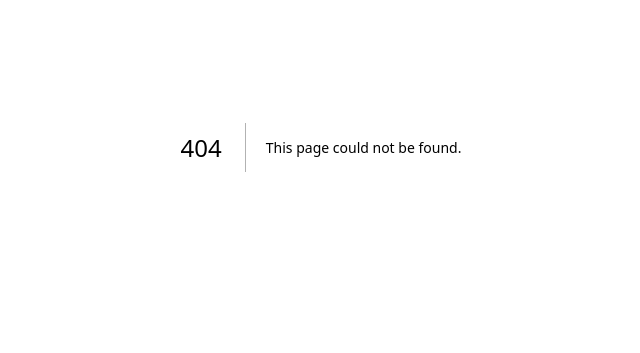
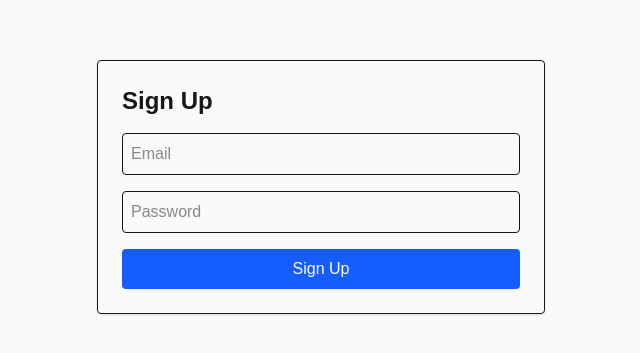
Before and after one commit to Rasha110/to-do, a Next.js app: page /signup in a window 1280 px wide. Before the commit this address had no page. Shown: the part 253-606 px from the top of the page, without its empty margins (319-959 px from the left). Built offline with nearby package versions, Linux system fonts and the light colour scheme; no server answers.

Commit message:
add sign-up and sign-in pages

```diff
--- /dev/null
+++ b/src/app/(auth)/layout.tsx
@@ -0,0 +1,7 @@
+export default function AuthLayout({children}:{children: React.ReactNode}){
+    return(
+         <div className="min-h-screen flex items-center justify-center bg-gray-50">
+ {children}
+      </div>
+    )
+       }
--- /dev/null
+++ b/src/app/(auth)/login/page.tsx
@@ -0,0 +1,4 @@
+import AuthForm from "@/components/AuthForm"
+export default function LoginPage(){
+  return <AuthForm mode="login"/>
+}
--- /dev/null
+++ b/src/app/(auth)/signup/page.tsx
@@ -0,0 +1,4 @@
+import AuthForm from "@/components/AuthForm"
+export default function SignupPage(){
+  return <AuthForm mode="signup"/>
+}
--- a/src/app/page.tsx
+++ b/src/app/page.tsx
@@ -1,21 +1,14 @@
-"use client";
-import { useEffect } from "react";
-import { supabase } from "@/lib/supabase-client";
+// app/page.tsx
+import Link from "next/link"
 
 export default function HomePage() {
-  useEffect(() => {
-    const testConnection = async () => {
-      const { data, error } = await supabase.from("profiles").select("*").limit(1);
-      if (error) console.error("❌ Supabase connection failed:", error.message);
-      else console.log("✅ Supabase connected!", data);
-    };
-    testConnection();
-  }, []);
-
   return (
-    <main className="flex flex-col items-center justify-center h-screen text-center">
-      <h1 className="text-3xl font-bold">Welcome to Your To-Do App</h1>
-      <p className="text-gray-500 mt-2">Supabase connection test in console ✅</p>
-    </main>
-  );
+    <div className="min-h-screen flex flex-col items-center justify-center bg-gray-50">
+      <h1 className="text-4xl font-bold mb-6">Welcome to Your To-Do App</h1>
+      <div className="flex gap-4">
+        <Link href="/login" className="px-4 py-2 bg-blue-600 text-white rounded">Login</Link>
+        <Link href="/signup" className="px-4 py-2 bg-green-600 text-white rounded">Sign Up</Link>
+      </div>
+    </div>
+  )
 }
--- /dev/null
+++ b/src/components/AuthForm.tsx
@@ -0,0 +1,67 @@
+"use client"
+
+import {useState} from "react"
+import {supabase} from "@/lib/supabase-client"
+import {useRouter} from "next/navigation"
+
+interface AuthFormProps{
+  mode: "login" | "signup"
+}
+
+export default function AuthForm({ mode }: AuthFormProps) {
+  const [email, setEmail] = useState("")
+  const [password, setPassword] = useState("")
+  const [loading, setLoading] = useState(false)
+  const [error, setError] = useState("")
+  const router = useRouter()
+
+  const handleSubmit=async(e:React.FormEvent)=>{
+e.preventDefault();
+setLoading(true);
+setError("");
+if(mode==="signup"){
+    const {error,data}=await supabase.auth.signUp({email,password})
+    if(error) setError(error.message);
+    else router.push("/todos");
+}
+else{
+    const {error,data}=await supabase.auth.signInWithPassword({email,password})
+    if(error) setError(error.message);
+    else router.push("/todos");
+}
+  }
+
+  return (
+    <form onSubmit={handleSubmit} className="max-w-md mx-auto mt-20 p-6 border rounded shadow">
+      <h2 className="text-2xl font-bold mb-4">{mode === "signup" ? "Sign Up" : "Login"}</h2>
+
+      <input
+        type="email"
+        placeholder="Email"
+        value={email}
+        onChange={(e) => setEmail(e.target.value)}
+        className="w-full p-2 border mb-4 rounded"
+        required
+      />
+
+      <input
+        type="password"
+        placeholder="Password"
+        value={password}
+        onChange={(e) => setPassword(e.target.value)}
+        className="w-full p-2 border mb-4 rounded"
+        required
+      />
+
+      {error && <p className="text-red-500 mb-2">{error}</p>}
+
+      <button
+        type="submit"
+        disabled={loading}
+        className="w-full bg-blue-600 text-white py-2 rounded hover:bg-blue-700"
+      >
+        {loading ? "Please wait..." : mode === "signup" ? "Sign Up" : "Login"}
+      </button>
+    </form>
+  )
+}
```
